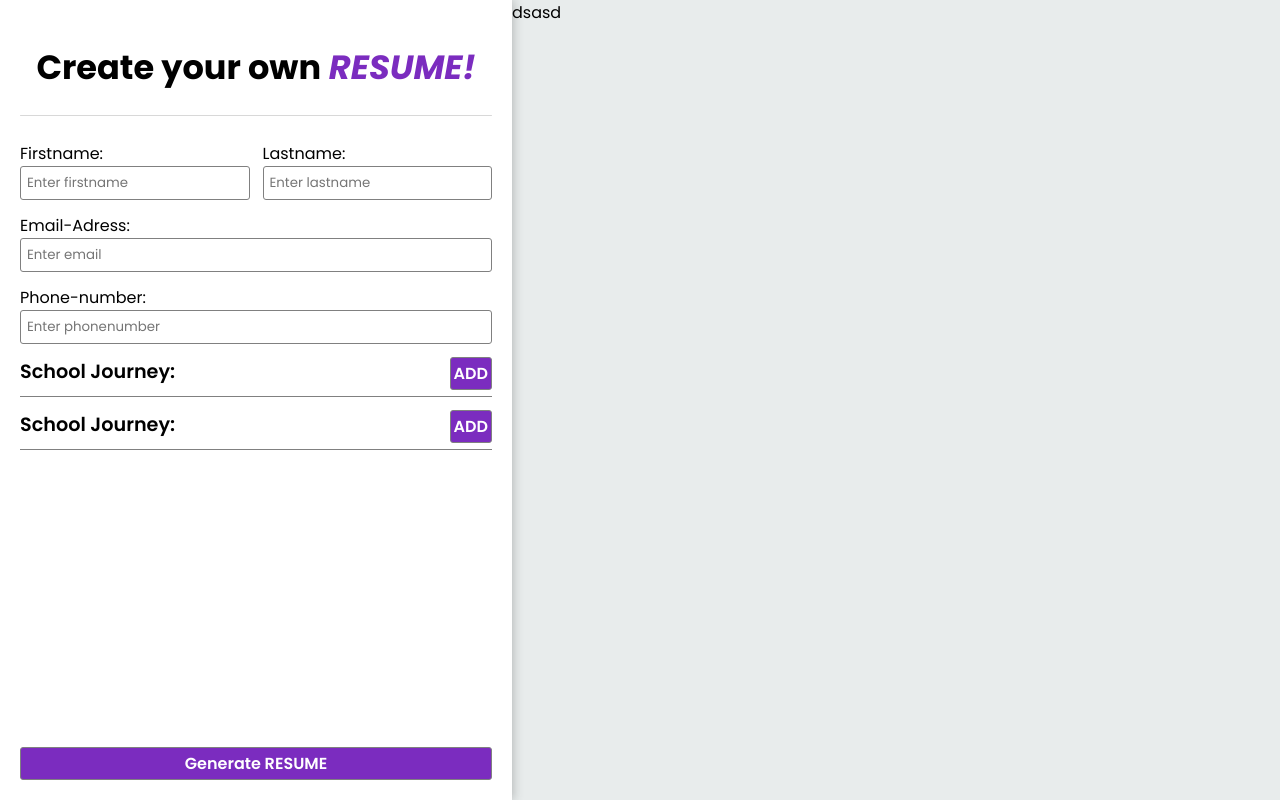
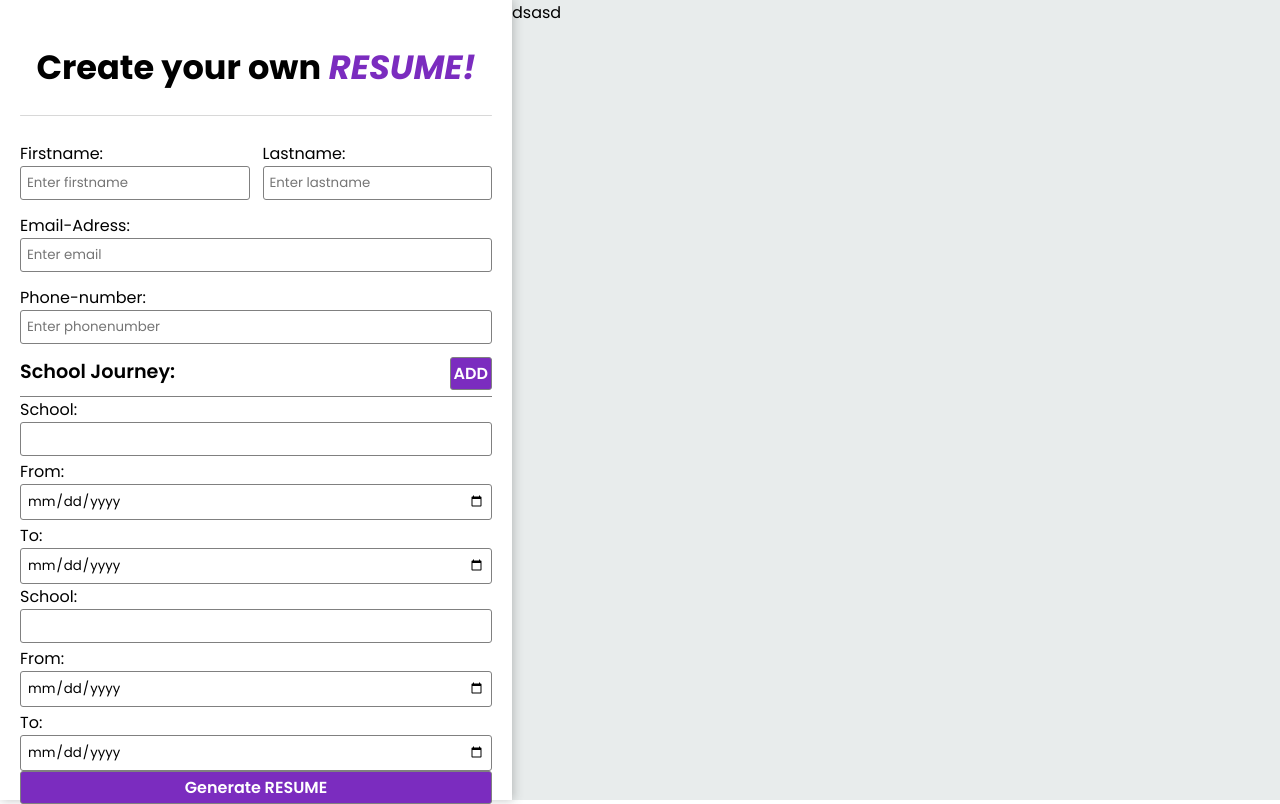
Before and after one commit to Kili196/CV-Generator, a React (Vite) app: page / in a window 1280 px wide. Built offline with nearby package versions, Linux system fonts and the light colour scheme.

Commit message:
added styling to doubleinputfield

```diff
--- a/src/components/AdvancdeInputField.jsx
+++ b/src/components/AdvancdeInputField.jsx
@@ -1,10 +1,15 @@
 import FormHeadline from "./FormHeadline";
+import DoubleInputField from "./InputFIelds/DoubleInputField";
 
 const AdvancedInputField = ({ heading }) => {
   return (
-    <>
+    <div>
       <FormHeadline headline={heading} />
-    </>
+      <div className="journey-input">
+        <DoubleInputField />
+        <DoubleInputField />
+      </div>
+    </div>
   );
 };
 
--- a/src/components/FormView.jsx
+++ b/src/components/FormView.jsx
@@ -59,7 +59,6 @@ const FormView = ({ user, setUser }) => {
           />
 
           <AdvancedInputField heading={"School Journey:"} />
-          <AdvancedInputField heading={"School Journey:"} />
         </div>
 
         <button type="submit" onClick={handleEvent}>
--- a/src/components/InputFIelds/DoubleInputField.jsx
+++ b/src/components/InputFIelds/DoubleInputField.jsx
@@ -1,5 +1,20 @@
 const DoubleInputField = () => {
-  return <></>;
+  return (
+    <div className="input-pair">
+      <div>
+        <label> School: </label>
+        <input type="text" />
+      </div>
+      <div>
+        <label> From: </label>
+        <input type="date" />
+      </div>
+      <div>
+        <label> To: </label>
+        <input type="date" />
+      </div>
+    </div>
+  );
 };
 
 export default DoubleInputField;
--- a/src/components/InputFIelds/SimpleInputField.jsx
+++ b/src/components/InputFIelds/SimpleInputField.jsx
@@ -9,7 +9,6 @@ const SimpleInputField = ({
     <>
       <div className="input-container">
         <label> {text}: </label>
-
         <input
           required
           type={type}
--- a/src/styles/Form.css
+++ b/src/styles/Form.css
@@ -68,3 +68,22 @@ form button:hover {
   width: 100%;
   margin-bottom: 6px;
 }
+
+.journey-input {
+  display: flex;
+  flex-direction: column;
+}
+
+.input-pair {
+  display: grid;
+  grid-template-columns: 3fr 1fr 1fr;
+  gap: 1em;
+}
+
+@media (max-width: 1360px) {
+  .input-pair {
+    display: grid;
+    grid-template-columns: 1fr;
+    gap: 3px;
+  }
+}
--- a/src/styles/Header.css
+++ b/src/styles/Header.css
@@ -1,6 +1,5 @@
 header {
   display: flex;
   flex-direction: column;
-
   align-items: center;
 }
```
